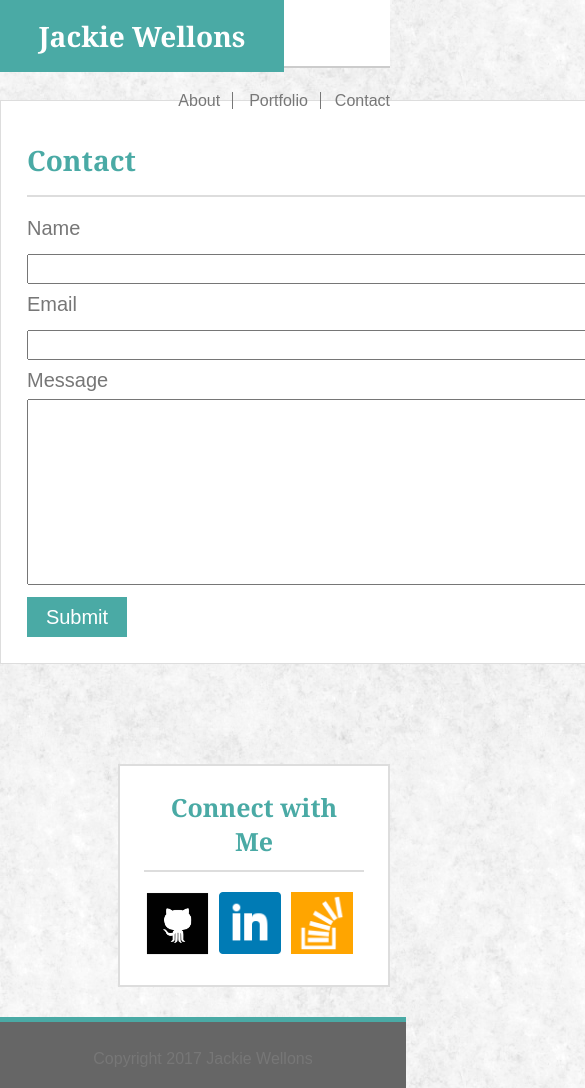
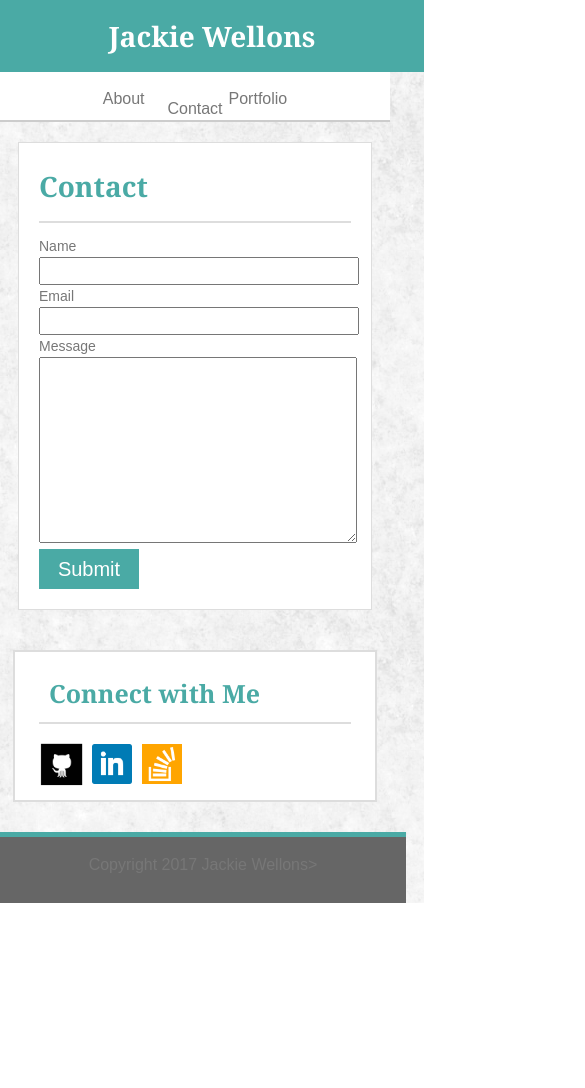
Before and after one commit to TheNerdyFeline/HW-responsive-portfolio, a plain HTML site: page contact.html in a window 390 px wide. Shown: the top 1088 px of the page, 585 px wide, since content can reach past the window. After the commit the page ends 903 px from the top, so only its background shows below. Drawn offline with Linux system fonts and the light colour scheme.

Commit message:
added media query 640px running through check online

```diff
--- a/assets/css/style.css
+++ b/assets/css/style.css
@@ -24,7 +24,7 @@ main {
     position: relative;
     margin: auto;
     height: 60px;
-    max-width: 960px;
+    width: 960px;
 }
 
 #name {
@@ -63,7 +63,7 @@ main {
     padding: 20px 20px 20px 3px;
 }
 
-sidebar {
+#connect {
     margin-top: 100px;
     width: 220px;
     padding: 24px;
@@ -142,7 +142,7 @@ form {
 
 input {
     width: 592px;
-    line-height: 24px;
+    line-height: 28px;
 }
 
 #submit {
@@ -203,3 +203,127 @@ footer {
     text-align: center;
     font-size: 16px;
 }
+
+@media screen and (max-width: 640px) {
+    /* Beginning of about media query */
+    body {
+	width: 100%;
+	height: 100%;
+	margin: 0 auto 0 auto;
+    }
+
+    header {
+	position: static;
+	width: 100%;
+	height: 120px;
+	text-align: center;
+    }
+
+    .banner {
+	width: 100%;
+    }
+
+    #name {
+	width: 100%;
+    }
+
+
+    #menu {
+	margin: 12px;
+    }
+
+
+    .border, #end {
+	padding: 0px 40px 0px 40px;
+	border: none;
+    }
+
+    main {
+	width: 100%;
+    }
+
+    .mn {
+	width: 80%;
+	margin: 0 auto 40px auto;
+	float: none;
+	padding: 10px 20px 20px 20px;
+
+    }
+
+    #profile {
+	display: block;
+	width: 250px;
+	float: none;
+	margin: 0 auto 0 auto;
+    }
+
+    p {
+	font-size: 16px;
+	line-height: 24px;
+	padding: 8px;
+    }
+
+    h3 {
+	text-align: left;
+    }
+
+    #connect {
+	width: 80%;
+	margin: 0 auto 0 auto;
+	float: none;
+	height: 100px;
+
+    }
+
+    .icons {
+	width: 40px;
+
+    }
+
+    #git {
+	width: 46px;
+    }
+
+    footer {
+	width: 100%;
+    }
+    /* End of about media query */
+    /* Beginning of portfolio media query */
+    .left, .right {
+	float: none;
+	margin: 0 auto 0 auto;
+	padding: 20px;
+    }
+
+    .label, .image {
+	width: 100%;
+    }
+    /* End of portfolio media query */
+    /* Beginning of contact media query */
+    #text {
+	width: 100%;
+	line-height: 22px;
+    }
+
+    form {
+	width: 100%;
+	line-height: 22px;
+	font-size: 14px;
+    }
+
+    #area {
+	width: 100%;
+    }
+
+}
+
+@media screen and (max-width: 768px) {
+    main {
+	max-width: 750px;
+    }
+
+}
+
+@media screen and (max-width: 980px) {
+
+}
--- a/contact.html
+++ b/contact.html
@@ -3,9 +3,9 @@
     <head>
 	<title>About Me</title>
 	<link href="assets/css/style.css" rel="stylesheet">
+	<meta name="viewport" content="width=device-width, initial-scale=1">
     </head>
     <body>
-	<main>
 	<header>
 	    <div class="banner">
 		<h1 id="name">Jackie Wellons</h1>
@@ -16,30 +16,31 @@
 		</nav>
 	    </div>
 	</header>
+	<main>
 	    <!-- class is main using mn to avoid confusion -->
 	    <div class="mn">
 		<h2>Contact</h2>
 		<form>
 		    Name<br>
-		    <input type="text" name="name"><br>
+		    <input id="text" type="text" name="name"><br>
 		    Email<br>
-		    <input type="text" name="email"><br>
+		    <input id="text" type="text" name="email"><br>
 		    Message<br>
-		    <textarea name="message" rows="12" cols="72"></textarea>
+		    <textarea id="area" name="message" rows="12" cols="72"></textarea>
 		    <input id="submit" type="submit" value="Submit">
 		</form>
 	    </div>
-	<sidebar id="connect">
+	<section id="connect">
 	    <h3>Connect with Me</h3>
 	    <nav>
 		<a href="https://www.github.com/thenerdyfeline" title="thenerdyfeline"><img id="git" src="assets/images/github.png" alt="git"></a>
 		<a href="https://www.linkedin.com/in/jackiewellons" title="linkedin"><img class="icons" src="assets/images/linkedin.png" alt="link"></a>
 		<a href="http://stackexchange.com/users/9925984/jackie-wellons" title="stackoverflow"><img class="icons" src="assets/images/stackoverflow.png" alt="stack"></a>
 	    </nav>
-	</sidebar>
+	</section>
 	</main>
 	<footer>
-	    <p id="copyright">Copyright 2017 Jackie Wellons</p>
+	    <p id="copyright">Copyright 2017 Jackie Wellons></p>
 	</footer>
     </body>
 </html>
```
Also changed, not shown: index.html (+4 -3 lines), portfolio.html (+6 -4 lines).
